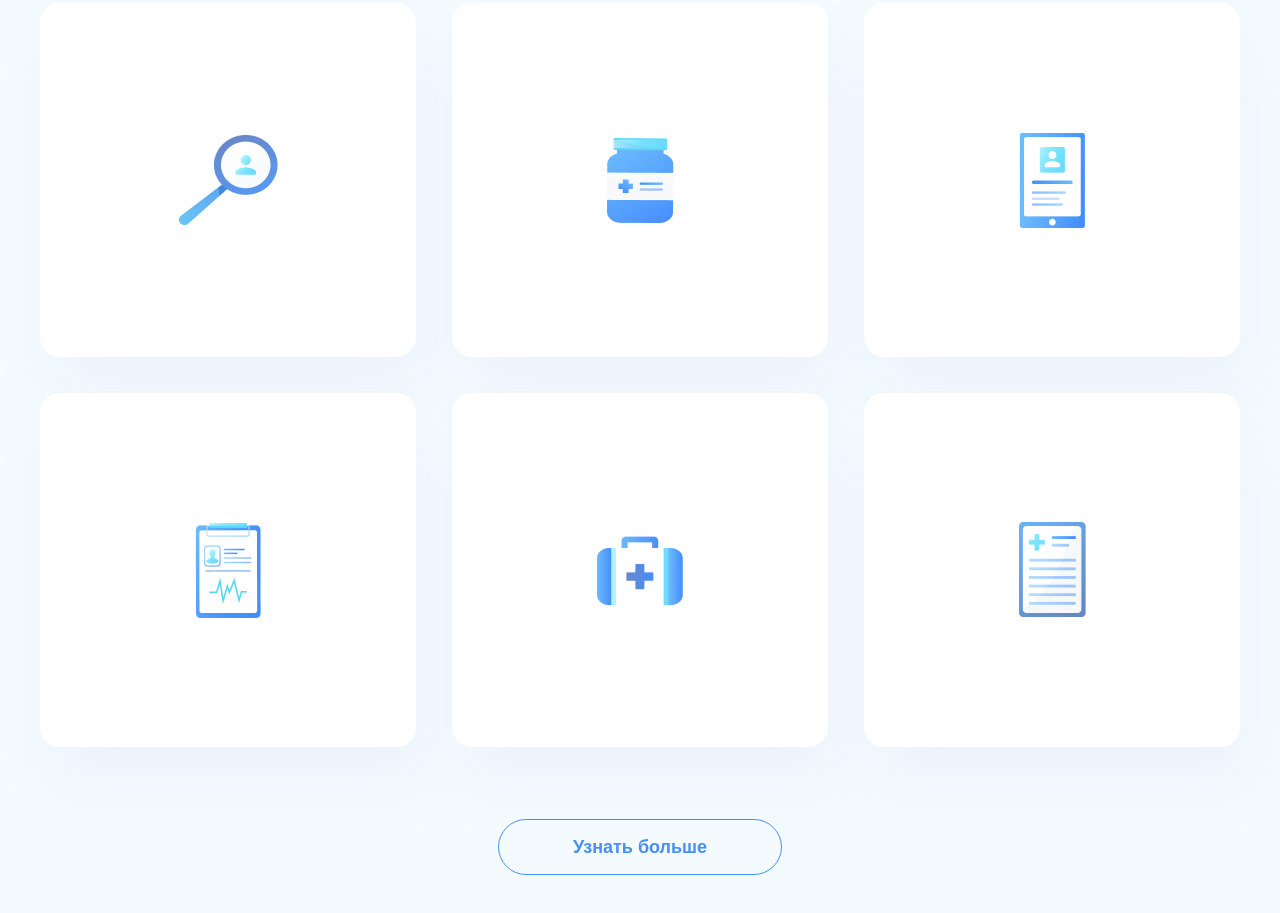
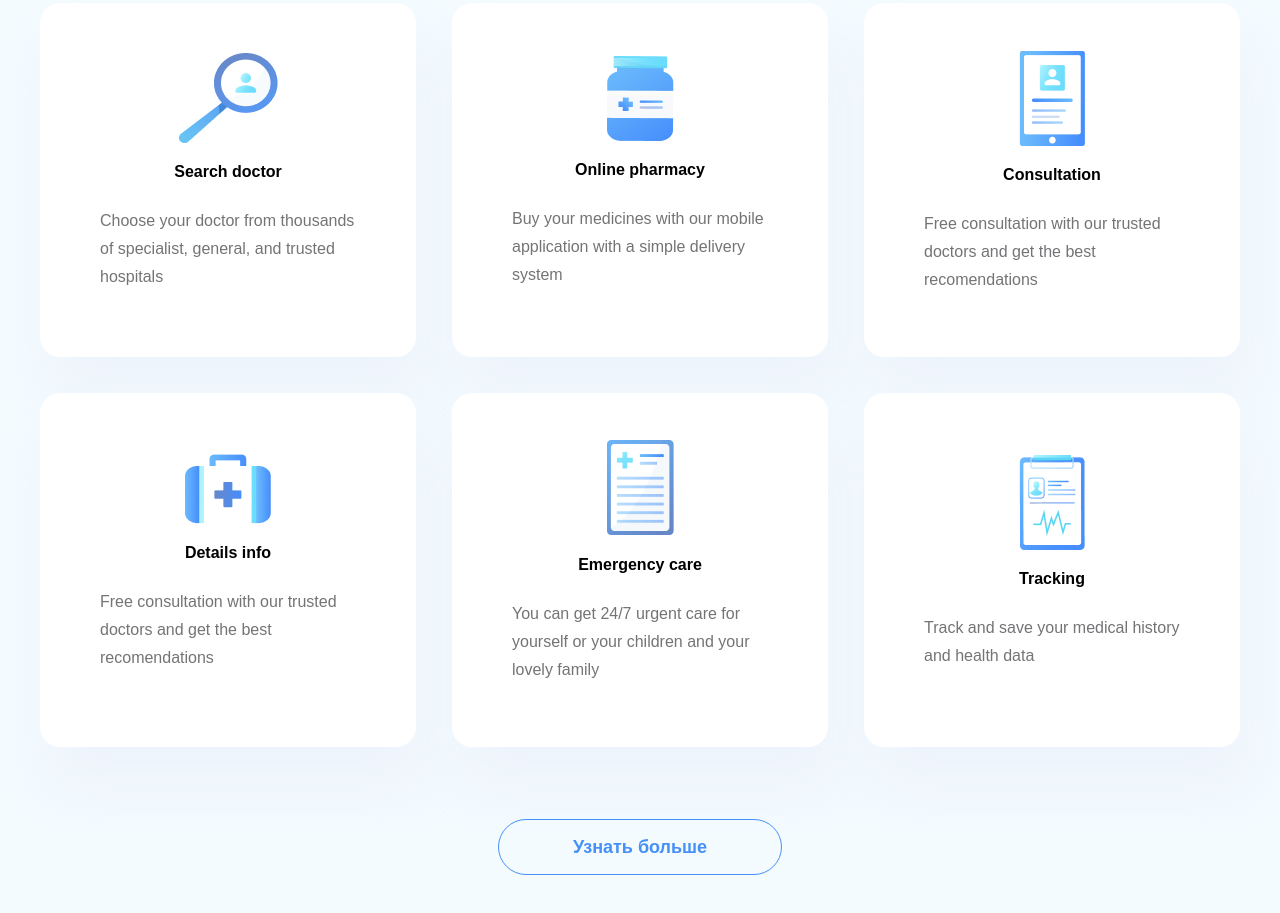
Before and after one commit to shadowmnd/medical_service, a website built with Vite: page index.html in a window 1280 px wide. Shown: the part 1431-2344 px from the top of the page. Built offline with nearby package versions, Linux system fonts and the light colour scheme; a web font is replaced by a local one.

Commit message:
Доработаны карточки услуг

```diff
--- a/index.html
+++ b/index.html
@@ -48,23 +48,34 @@
 
           <div class="services-card">
             <img src="/public/static/img/service-search.png" alt="search">
+             <span>Search doctor</span>
+             <p>Choose your doctor from thousands of specialist, general, and trusted hospitals</p>
          </div>
           <div class="services-card">
             <img src="/public/static/img/service-pharmacy.png" alt="search">
+            <span>Online pharmacy</span>
+            <p>Buy  your medicines with our mobile application with a simple delivery system</p>
           </div>
           <div class="services-card">
             <img src="/public/static/img/service-smartphone.png" alt="search">
+            <span>Consultation</span>
+            <p>Free consultation with our trusted doctors and get the best recomendations</p>
+          </div>
+          <div class="services-card">
+            <img src="/public/static/img/service-bag.png" alt="search">
+            <span>Details info</span>
+            <p>Free consultation with our trusted doctors and get the best recomendations</p>
+          </div>
+          <div class="services-card">
+            <img src="/public/static/img/service-list.png" alt="search">
+            <span>Emergency care</span>
+            <p>You can get 24/7 urgent care for yourself or your children and your lovely family</p>
           </div>
           <div class="services-card">
             <img src="/public/static/img/service-details.png" alt="search">
+            <span>Tracking</span>
+            <p>Track and save your medical history and health data </p>
           </div>
-          <div class="services-card">
-            <img src="/public/static/img/service-bag.png" alt="search">
-          </div>
-          <div class="services-card">
-            <img src="/public/static/img/service-list.png" alt="search">
-          </div>
-
 
         </div>
 
--- a/public/static/css/style.css
+++ b/public/static/css/style.css
@@ -1,6 +1,8 @@
 :root {
   font-family: Inter, sans-serif;
   font-feature-settings: 'liga' 1, 'calt' 1; /* fix for Chrome */
+  -webkit-font-smoothing: antialiased;
+  -moz-osx-font-smoothing: grayscale;
 }
 @supports (font-variation-settings: normal) {
   :root { font-family: InterVariable, sans-serif; }
@@ -50,6 +52,7 @@ body {
   margin: 0px;
   color: #fff;
 }
+
 .navbar {
 
 }
@@ -141,7 +144,25 @@ body {
   box-shadow: 10px 40px 50px 0px #E5E9F666;
   border-radius: 20px;
 }
+.services-cards div:hover {
+ cursor: pointer;
+ background-color: #20202211;
+}
+.services-card span {
+  display: block;
+  text-align: center;
+  font-size: 24;
+  font-weight: 700;
+  margin-top: 20px;
+  margin-bottom: 10px;
+  color: #000;
 
+}
+.services-card p {
+  font-size: 16px;
+  line-height: 28px;
+  color: #747477;
+}
 .services-button-wrapper {
   display: flex;
   justify-content: center;
```
